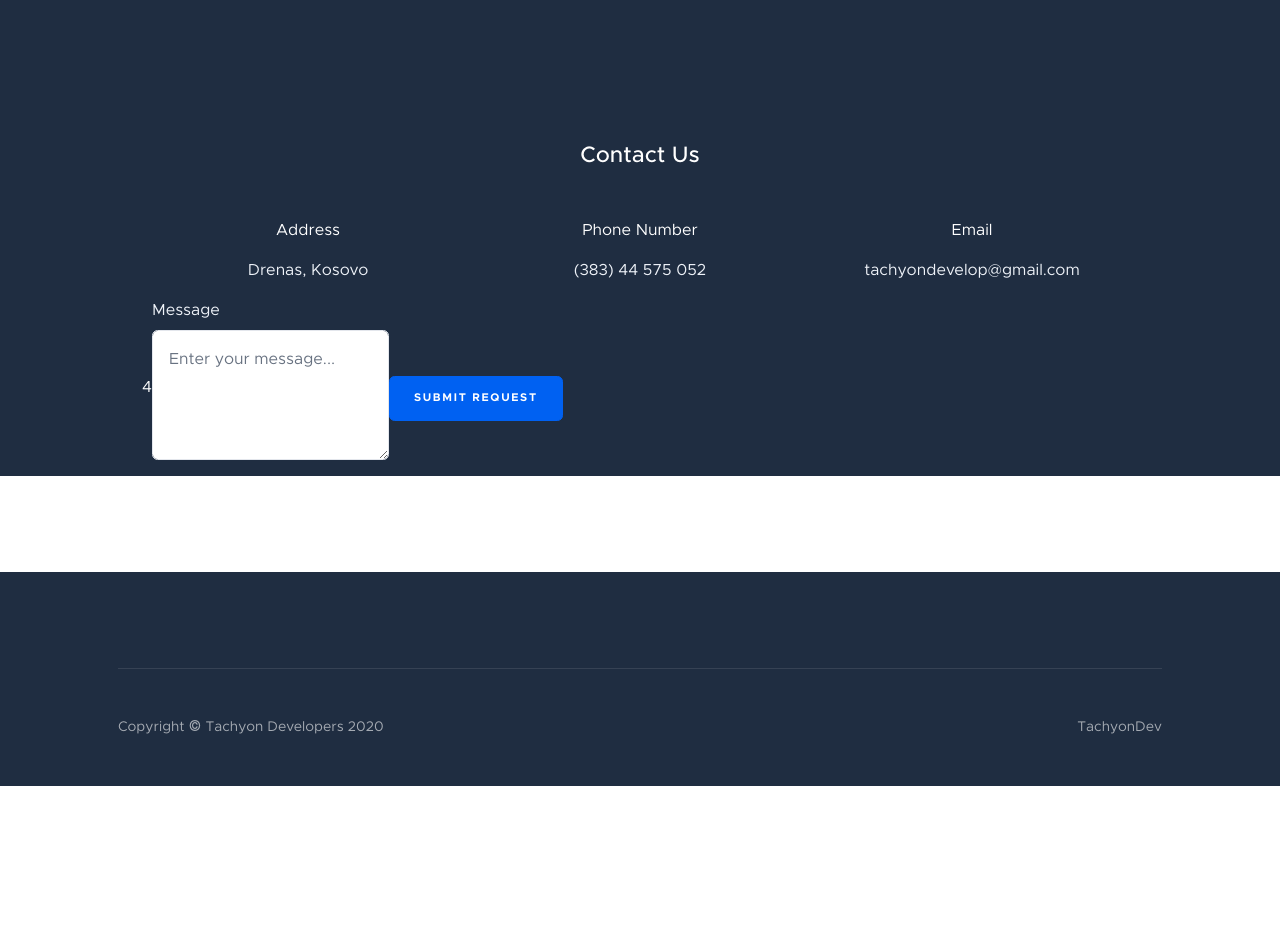
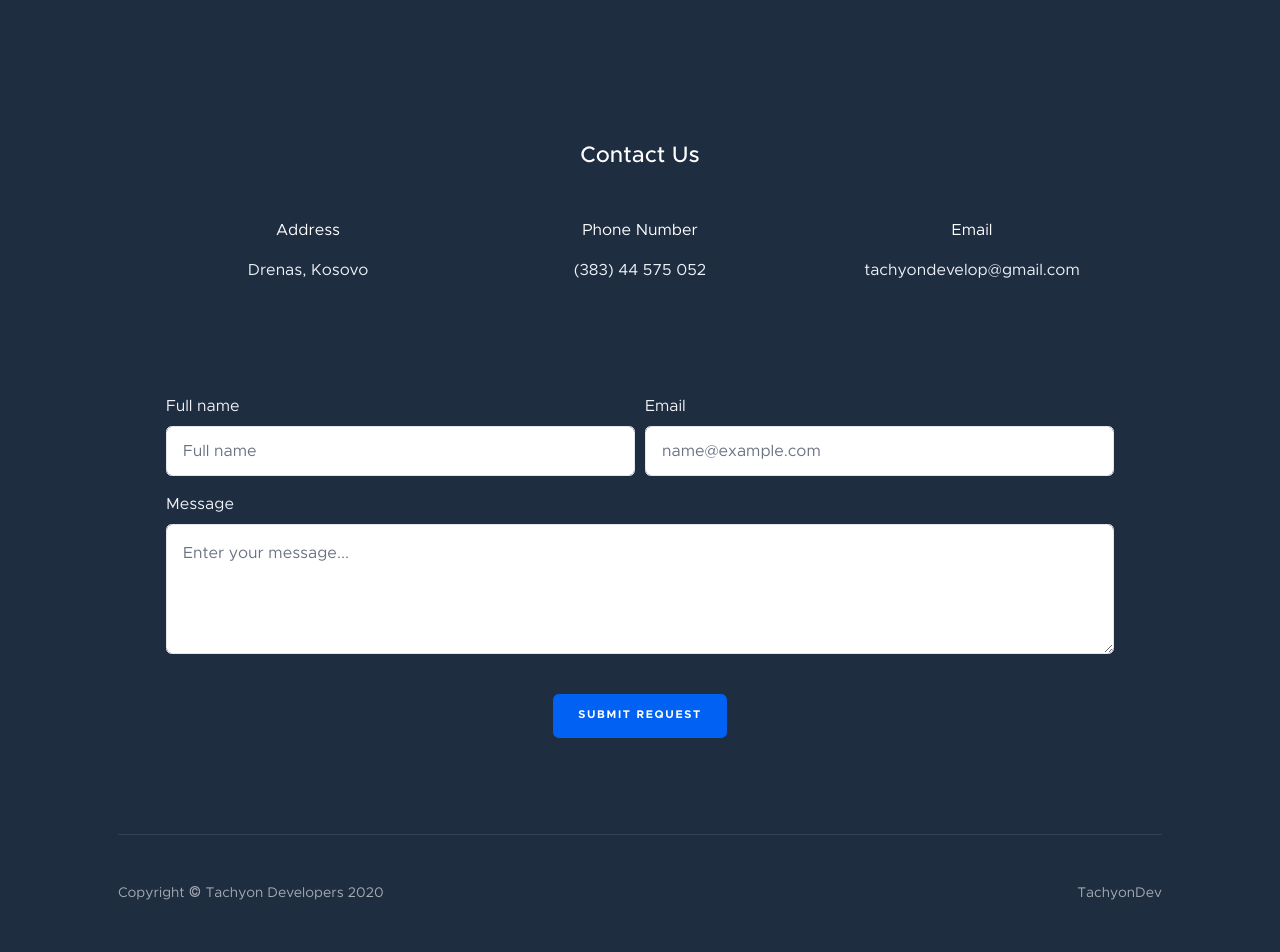
Before and after one commit to Rijadi02/tachyonweb, a PHP site: page / in a window 1280 px wide. Shown: the part 3488-4440 px from the top of the page. Before the commit the page ends 4274 px from the top, so only its background shows below. Run offline with PHP 8.4, Linux system fonts and the light colour scheme; some libraries are stand-ins or nearby versions.

Commit message:
form fix

```diff
--- a/index.php
+++ b/index.php
@@ -229,7 +229,12 @@
                                         <div class="section-preheading">Email</div>
                                         <p class="text-light pt-3">tachyondevelop@gmail.com</p>
                                     </div>
-4
+                                </div>
+                                <form method="post">
+                                    <div class="form-row">
+                                        <div class="form-group col-md-6"><label class="text-light" for="inputName">Full name</label><input class="form-control py-4" id="inputName" name="name" type="text" placeholder="Full name"></div>
+                                        <div class="form-group col-md-6"><label class="text-light" for="inputEmail">Email</label><input class="form-control py-4" id="inputEmail" name="email" type="email" placeholder="name@example.com"></div>
+                                    </div>
                                     <div class="form-group"><label class="text-light" for="inputMessage">Message</label><textarea class="form-control py-3" id="inputMessage" name="content" type="text" placeholder="Enter your message..." rows="4"></textarea></div>
                                     <div class="text-center"><button name="submit" class="btn btn-primary btn-marketing mt-4" type="submit">Submit Request</button></div>
                                 </form>
```
